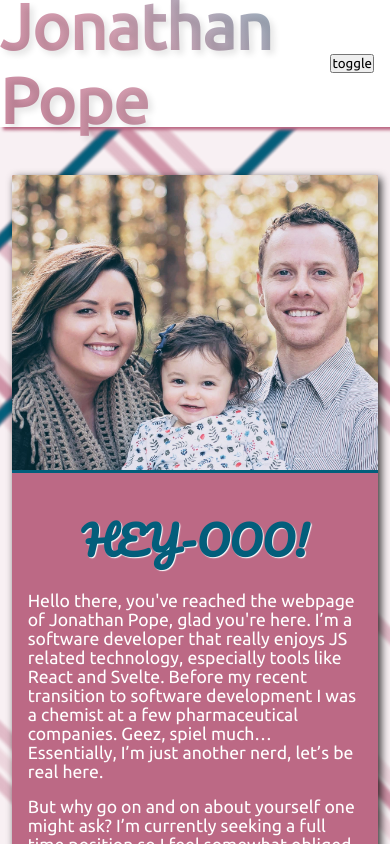
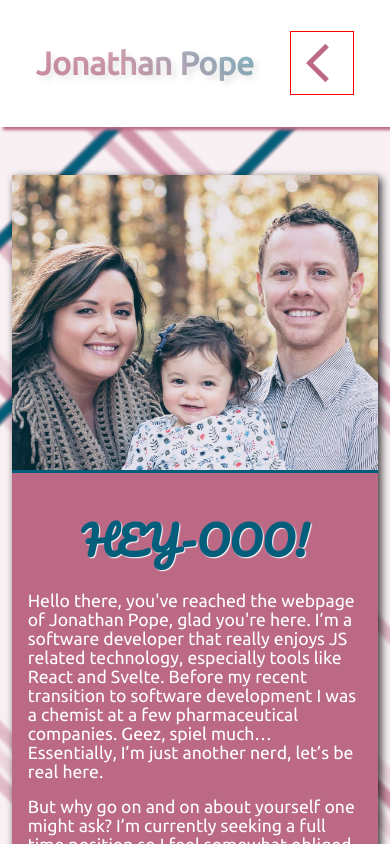
Before and after one commit to popejb1116/jbp-website-ui, a Svelte app: page / in a window 390 px wide. Built offline with nearby package versions, Linux system fonts and the light colour scheme.

Commit message:
Added mobile toggle icon

```diff
--- a/src/layout/header/Header.svelte
+++ b/src/layout/header/Header.svelte
@@ -17,6 +17,12 @@
       background: white;
       box-shadow: 3px 3px 3px var(--theme-primary);
    }
+
+   @media(max-width: 768px) {
+      .header {
+         justify-content: space-evenly;
+      }
+   }
 </style>
 
 <div class="header">
--- a/src/layout/header/Title.svelte
+++ b/src/layout/header/Title.svelte
@@ -21,6 +21,12 @@
       100% {background-position: right;}
    }
 
+   @media(max-width: 768px) {
+      span {
+         font-size: 2rem;
+      }
+   }
+
    /* TODO: CHANGE SIZES ON 768 */
 </style>
 
--- a/src/stores/MobileNavToggle.svelte
+++ b/src/stores/MobileNavToggle.svelte
@@ -1,12 +1,25 @@
 <script>
    import {toggleMobileNav} from './MobileNavDisplay'
+   // let navIcon = '/images/icons/icon_mobile-nav.png'
+   let navIcon = '/images/icons/icon_open-mobile.svg'
 </script>
 
 <style>
    #toggle {
-      margin: 0 1rem 0 0;
-      position: absolute;
-      right: 0;
+      display: flex;
+      justify-content: center;
+      align-items: center;
+
+      width: 4rem;
+      height: 4rem;
+      background: transparent;
+
+      border: solid 1px red;
+   }
+   img {
+      width: 100%;
+      height: 100%;
+      padding-left: 25%;
    }
    /* GRIDLAYOUT HIDES ASIDE AT 768 */
    @media (min-width: 769px) {
@@ -20,5 +33,5 @@
    id="toggle"
    on:click={toggleMobileNav}
 >
-   toggle
+   <img src={navIcon} alt="nav-icon">
 </button>
```
